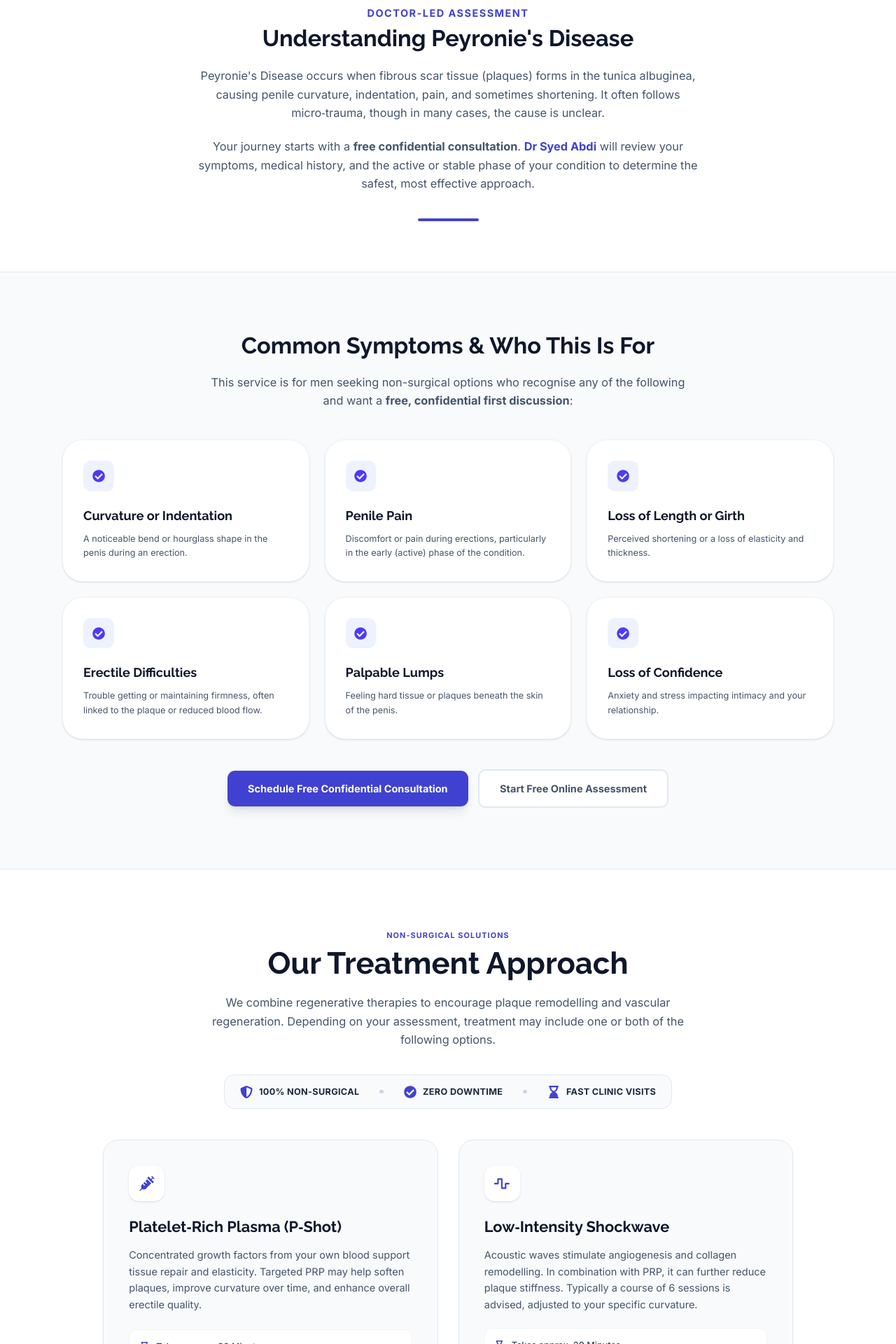
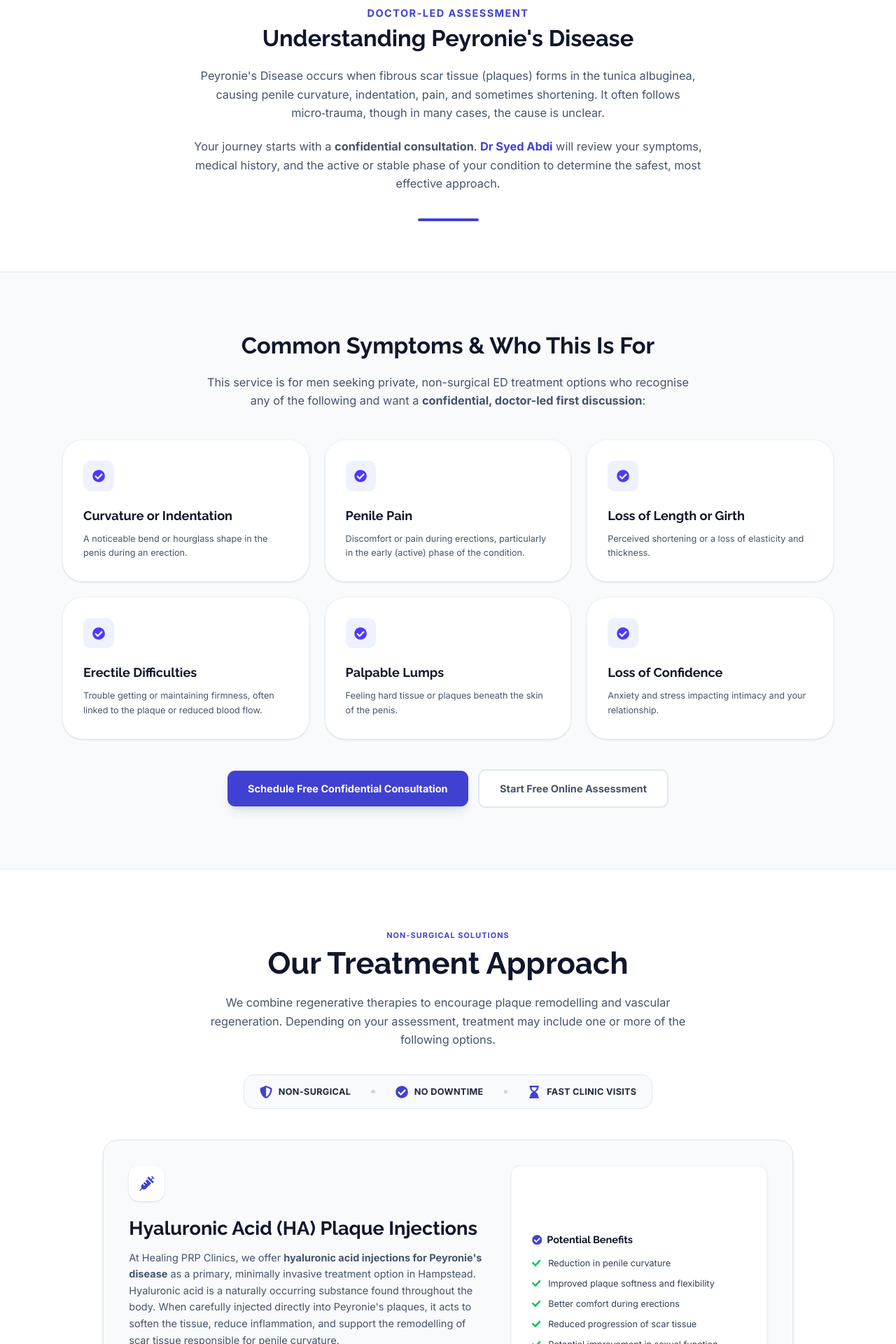
Before and after one commit to binithekid/Healing-PRP-Clinics-Preview, a Next.js app: page /hampstead/peyronies-disease in a window 1280 px wide. Shown: the part 880-2800 px from the top of the page at 70% size. Built offline with nearby package versions, Linux system fonts and the light colour scheme.

Commit message:
Update consultation wording and add HA injections section

```diff
--- a/src/components/pages/PeyroniesClient.tsx
+++ b/src/components/pages/PeyroniesClient.tsx
@@ -161,7 +161,7 @@ export default function PeyroniesClient({
             custom={2} initial="hidden" animate={isLoaded ? "visible" : "hidden"} variants={fadeUpVariants}
             className="text-base md:text-lg text-blue-50/90 font-inter leading-relaxed max-w-2xl mx-auto mb-10 font-medium drop-shadow-md"
           >
-            Private, doctor-led care for men experiencing penile curvature, pain, or reduced elasticity. Start with a <strong>free confidential consultation</strong> to assess the condition and discuss tailored non-surgical options like P-Shot or Shockwave therapy.
+            Private, doctor-led care for men experiencing penile curvature, pain, or reduced elasticity. Start with a <strong>confidential consultation</strong> to assess the condition and discuss tailored non-surgical options like P-Shot or Shockwave therapy.
           </motion.p>
 
           <motion.div
@@ -172,7 +172,7 @@ export default function PeyroniesClient({
               onClick={handleAction}
               className="px-8 py-4 w-full sm:w-auto flex items-center justify-center text-sm cursor-pointer bg-[#4041d1] hover:bg-[#2a2bb8] text-white rounded-xl font-bold transition-all duration-300 gap-2 shadow-[0_0_20px_rgba(64,65,209,0.3)] active:scale-95 font-inter"
             >
-              <FaEnvelope className="w-4 h-4" /> Book Free Confidential Consultation
+              <FaEnvelope className="w-4 h-4" /> Book Confidential Consultation
             </button>
             <button
               onClick={() => setIsAssessmentOpen(true)}
@@ -187,7 +187,7 @@ export default function PeyroniesClient({
             custom={4} initial="hidden" animate={isLoaded ? "visible" : "hidden"} variants={fadeUpVariants}
             className="flex flex-wrap justify-center gap-3 mt-10"
           >
-            {["Curvature & Pain Relief", "Non-Surgical Options", "Free Confidential Consultation", "Discreet Private Care"].map((chip) => (
+            {["Curvature & Pain Relief", "Non-Surgical Options", "Confidential Consultation", "Discreet Private Care"].map((chip) => (
               <div key={chip} className="flex items-center gap-1.5 px-4 py-1.5 bg-white/10 border border-white/20 rounded-full text-[10px] md:text-xs font-bold text-white uppercase tracking-wider backdrop-blur-sm">
                 <FaCheckCircle className="text-blue-400" /> {chip}
               </div>
@@ -263,7 +263,7 @@ export default function PeyroniesClient({
                 Peyronie&apos;s Disease occurs when fibrous scar tissue (plaques) forms in the tunica albuginea, causing penile curvature, indentation, pain, and sometimes shortening. It often follows micro‑trauma, though in many cases, the cause is unclear.
               </p>
               <p>
-                Your journey starts with a <strong>free confidential consultation</strong>. <Link href={`${basePath}/our-doctor`} className="text-[#4041d1] font-bold hover:underline transition-all duration-300">Dr Syed Abdi</Link> will review your symptoms, medical history, and the active or stable phase of your condition to determine the safest, most effective approach.
+                Your journey starts with a <strong>confidential consultation</strong>. <Link href={`${basePath}/our-doctor`} className="text-[#4041d1] font-bold hover:underline transition-all duration-300">Dr Syed Abdi</Link> will review your symptoms, medical history, and the active or stable phase of your condition to determine the safest, most effective approach.
               </p>
             </div>
             <div className="w-24 h-1 bg-[#4041d1] mx-auto mt-10 rounded-full"></div>
@@ -276,7 +276,7 @@ export default function PeyroniesClient({
           <div className="text-center max-w-3xl mx-auto mb-12">
             <h2 className="text-3xl md:text-4xl font-raleway font-bold text-slate-900 mb-6">Common Symptoms & Who This Is For</h2>
             <p className="text-slate-600 text-lg">
-              This service is for men seeking non-surgical options who recognise any of the following and want a <strong>free, confidential first discussion</strong>:
+              This service is for men seeking private, non-surgical ED treatment options who recognise any of the following and want a <strong>confidential, doctor-led first discussion</strong>:
             </p>
           </div>
 
@@ -321,19 +321,19 @@ export default function PeyroniesClient({
             <span className="text-[#4041d1] font-bold tracking-widest text-xs uppercase mb-3 block">Non-Surgical Solutions</span>
             <h2 className="text-3xl md:text-5xl font-raleway font-bold text-slate-900 mb-6">Our Treatment Approach</h2>
             <p className="text-slate-600 text-lg leading-relaxed mb-10">
-              We combine regenerative therapies to encourage plaque remodelling and vascular regeneration. Depending on your assessment, treatment may include one or both of the following options.
+              We combine regenerative therapies to encourage plaque remodelling and vascular regeneration. Depending on your assessment, treatment may include one or more of the following options.
             </p>
 
             {/* --- TIME & SAFETY METRICS BAR --- */}
             <div className="inline-flex flex-wrap justify-center items-center gap-4 md:gap-8 px-6 py-4 bg-slate-50 border border-slate-200 rounded-2xl">
               <div className="flex items-center gap-2.5">
                  <FaShieldAlt className="text-[#4041d1] w-5 h-5" />
-                 <span className="text-slate-800 font-bold text-xs md:text-sm uppercase tracking-wide">100% Non-Surgical</span>
+                 <span className="text-slate-800 font-bold text-xs md:text-sm uppercase tracking-wide">Non-Surgical</span>
               </div>
               <div className="hidden md:block w-1.5 h-1.5 bg-slate-300 rounded-full"></div>
               <div className="flex items-center gap-2.5">
                  <FaCheckCircle className="text-[#4041d1] w-5 h-5" />
-                 <span className="text-slate-800 font-bold text-xs md:text-sm uppercase tracking-wide">Zero Downtime</span>
+                 <span className="text-slate-800 font-bold text-xs md:text-sm uppercase tracking-wide">No Downtime</span>
               </div>
               <div className="hidden md:block w-1.5 h-1.5 bg-slate-300 rounded-full"></div>
               <div className="flex items-center gap-2.5">
@@ -342,6 +342,76 @@ export default function PeyroniesClient({
               </div>
             </div>
           </div>
+
+          {/* --- NEW HA INJECTIONS FEATURED BLOCK --- */}
+          <div className="bg-slate-50 rounded-3xl p-8 lg:p-10 border border-slate-200 mb-8 shadow-sm relative overflow-hidden">
+            <div className="flex flex-col lg:flex-row gap-10 relative z-10">
+
+              {/* Left Content Area */}
+              <div className="lg:w-7/12 flex flex-col justify-center">
+                <div className="w-14 h-14 bg-white rounded-2xl flex items-center justify-center mb-6 shadow-sm">
+                  <FaSyringe className="text-[#4041d1] text-2xl" />
+                </div>
+                <h3 className="text-3xl font-raleway font-bold text-slate-900 mb-4">
+                  Hyaluronic Acid (HA) Plaque Injections
+                </h3>
+                <p className="text-slate-600 leading-relaxed mb-6">
+                  At Healing PRP Clinics, we offer <strong>hyaluronic acid injections for Peyronie&apos;s disease</strong> as a primary, minimally invasive treatment option in {locationName}. Hyaluronic acid is a naturally occurring substance found throughout the body. When carefully injected directly into Peyronie&apos;s plaques, it acts to soften the tissue, reduce inflammation, and support the remodelling of scar tissue responsible for penile curvature.
+                </p>
+
+                <h4 className="text-lg font-bold text-slate-900 mb-2 font-raleway">Combination Therapy (HA + PRP)</h4>
+                <p className="text-slate-600 leading-relaxed mb-8">
+                  For enhanced regenerative effects, HA injections are frequently combined with <strong>Platelet-Rich Plasma (PRP) therapy</strong>. This combined approach aims to simultaneously improve plaque elasticity with HA while utilizing your own natural growth factors from PRP to encourage tissue repair and long-term healing.
+                </p>
+
+                <div className="flex flex-col sm:flex-row gap-3 mt-auto">
+                  <button onClick={handleAction} className="w-full sm:w-auto text-center px-6 py-3 bg-[#4041d1] text-white font-bold rounded-xl text-sm transition-all hover:bg-[#2a2bb8]">
+                    Discuss HA Injections with Dr Abdi
+                  </button>
+                </div>
+              </div>
+
+              {/* Right List Area */}
+              <div className="lg:w-5/12 bg-white rounded-2xl p-6 lg:p-8 border border-slate-100 shadow-sm flex flex-col justify-center">
+                <h4 className="font-bold text-slate-900 mb-4 font-raleway flex items-center gap-2">
+                  <FaCheckCircle className="text-[#4041d1]" /> Potential Benefits
+                </h4>
+                <ul className="space-y-3 mb-8">
+                  {[
+                    "Reduction in penile curvature",
+                    "Improved plaque softness and flexibility",
+                    "Better comfort during erections",
+                    "Reduced progression of scar tissue",
+                    "Potential improvement in sexual function"
+                  ].map((benefit, i) => (
+                    <li key={i} className="flex items-start gap-3 text-sm text-slate-700">
+                      <FaCheck className="text-green-500 shrink-0 mt-0.5" />
+                      <span>{benefit}</span>
+                    </li>
+                  ))}
+                </ul>
+
+                <h4 className="font-bold text-slate-900 mb-4 font-raleway flex items-center gap-2">
+                  <FaUserMd className="text-[#4041d1]" /> Who May Be Suitable?
+                </h4>
+                <ul className="space-y-3">
+                  {[
+                    "Men with mild to moderate Peyronie’s disease",
+                    "Those with a palpable plaque",
+                    "Patients wishing to avoid invasive surgery"
+                  ].map((item, i) => (
+                    <li key={i} className="flex items-start gap-3 text-sm text-slate-700">
+                      <FaCheck className="text-green-500 shrink-0 mt-0.5" />
+                      <span>{item}</span>
+                    </li>
+                  ))}
+                </ul>
+              </div>
+
+            </div>
+          </div>
+          {/* --- END HA FEATURED BLOCK --- */}
+
 
           <div className="grid grid-cols-1 md:grid-cols-2 gap-8">
 
@@ -360,7 +430,7 @@ export default function PeyroniesClient({
                   <FaHourglassEnd className="text-[#4041d1] shrink-0" /> Takes approx. 30 Minutes
                 </li>
                 <li className="flex items-center gap-3 text-sm text-slate-700 font-medium">
-                  <FaCheckCircle className="text-[#4041d1] shrink-0" /> Zero downtime
+                  <FaCheckCircle className="text-[#4041d1] shrink-0" /> No downtime
                 </li>
               </ul>
 
@@ -389,7 +459,7 @@ export default function PeyroniesClient({
                   <FaHourglassEnd className="text-[#4041d1] shrink-0" /> Takes approx. 20 Minutes
                 </li>
                 <li className="flex items-center gap-3 text-sm text-slate-700 font-medium">
-                  <FaCheckCircle className="text-[#4041d1] shrink-0" /> Pain-free & Zero downtime
+                  <FaCheckCircle className="text-[#4041d1] shrink-0" /> Pain-free & No downtime
                 </li>
               </ul>
 
@@ -442,7 +512,7 @@ export default function PeyroniesClient({
           )}
 
           <div className="grid grid-cols-1 md:grid-cols-2 lg:grid-cols-4 gap-4 mb-12 text-left">
-            {["GMC-registered doctors", "Personalised treatment planning", "No GP referral required", "Discreet messaging & booking"].map((item, i) => (
+            {["GMC-registered doctor", "Personalised treatment planning", "No GP referral required", "Discreet messaging & booking"].map((item, i) => (
               <div key={i} className="bg-slate-50 p-6 rounded-2xl border border-slate-100 flex items-center gap-3">
                 <FaCheckCircle className="text-[#4041d1] text-xl shrink-0" />
                 <span className="text-slate-800 font-medium text-sm">{item}</span>
@@ -454,7 +524,7 @@ export default function PeyroniesClient({
               onClick={handleAction}
               className="px-10 py-5 w-full md:w-auto bg-[#4041d1] text-white rounded-xl font-bold text-lg hover:bg-[#2a2bb8] transition-all shadow-xl active:scale-95"
             >
-              Request Free Confidential Consultation
+              Book Confidential Consultation
             </button>
             <button
               onClick={() => setIsAssessmentOpen(true)}
```
